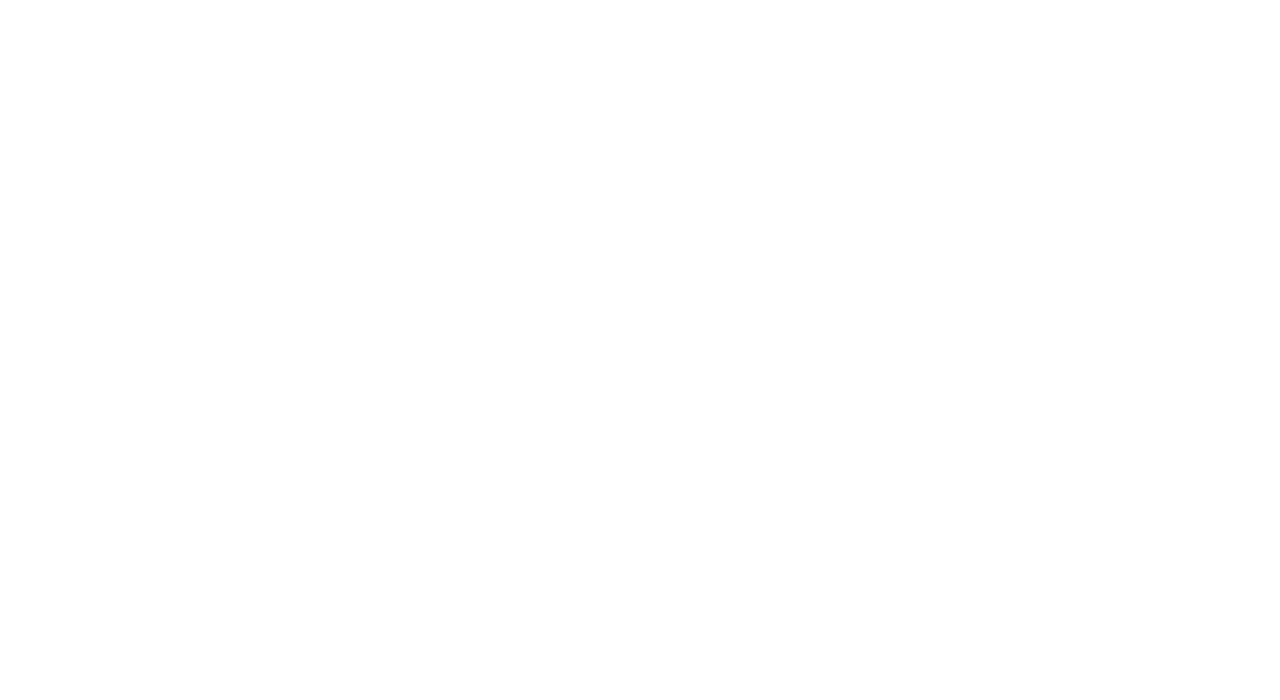
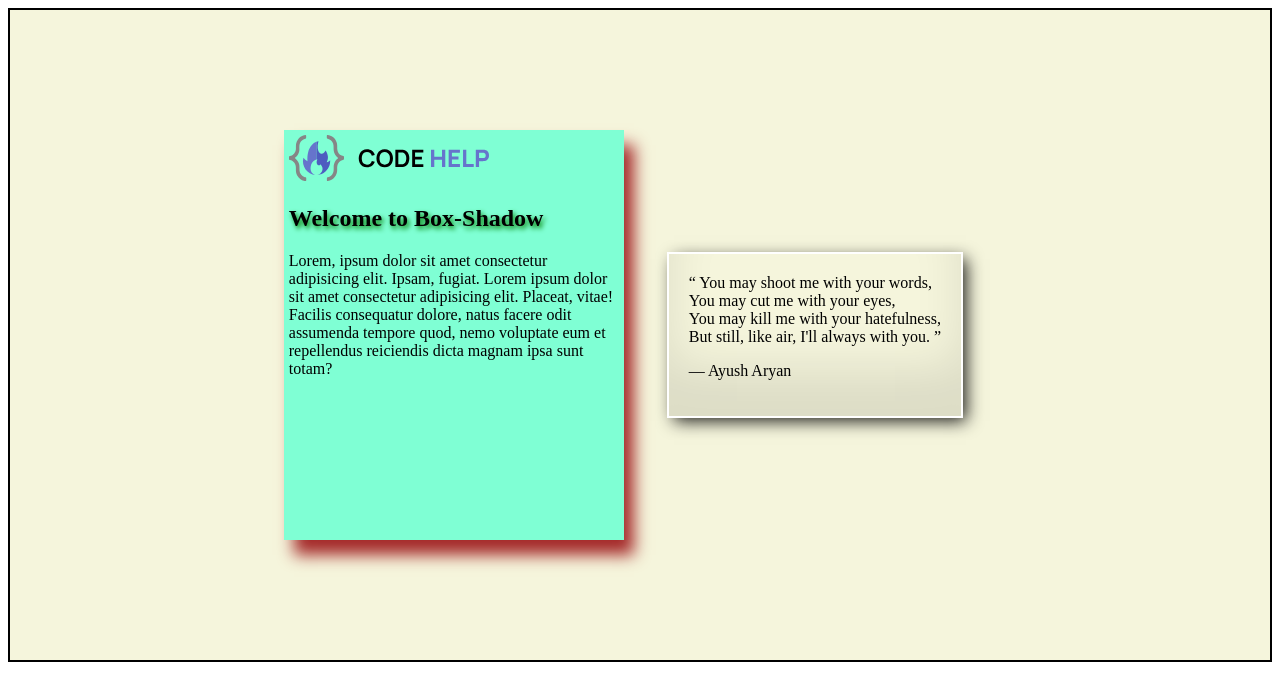
Before and after one commit to DrackoDrain/Love_Babbar_webdev, a plain HTML site: page Lectures/Lecture 22/Box-Shadow.html in a window 1280 px wide. Drawn offline with Linux system fonts and the light colour scheme.

Commit message:
3rd sept 23 box-text-shadow

```diff
--- a/Lectures/Lecture 22/Box-Shadow.html
+++ b/Lectures/Lecture 22/Box-Shadow.html
@@ -4,13 +4,141 @@
     <meta charset="UTF-8">
     <meta name="viewport" content="width=device-width, initial-scale=1.0">
     <title>Box-Shadow and Text-Shadow </title>
+
+    <style>
+
+        :root{
+            --primary-color: brown;
+            --custom-width: 330px;
+
+        }
+        /* *{
+            margin: 0 auto;
+
+        } */
+
+        .container{
+
+            height: 650px;
+            background-color: beige;
+            border: 2px solid black;
+            display: flex;
+            justify-content: center;
+            align-items: center;
+
+
+        }
+
+        .box{
+            width: var(--custom-width);
+            height: 400px;
+            background-color: aquamarine;
+            margin: 5px;
+            padding: 5px;
+            /* box-shadow: 10px 15px brown; */
+
+
+            /* x-offset, y-offset, blur-radius, color */
+            box-shadow: 10px 15px 15px var(--primary-color);
+
+
+             /* x-offset, y-offset, blur-radius, spread-radius, color */
+            /* box-shadow: 10px 15px 5px 20px brown; */
+
+            /* box-shadow: 10px 15px 5px 20px rgba(0, 0, 0, 0.9); */
+
+            /* box-shadow: inset 10px 15px brown; */
+
+            /* box-shadow: 10px 15px red, 15px 8px green; */
+        }
+        #head1{
+            /* x-offset, y-offset, blur-radius, color */
+            text-shadow: 2px 3px 5px green;
+            /* By default shadow color is black */
+
+            /* text-shadow: yellow 5px 10px; */
+        }
+
+        blockquote {
+  padding: 20px;
+  box-shadow:
+    inset 0 -3em 3em rgba(0, 0, 0, 0.1),
+    0 0 0 2px rgb(255, 255, 255),
+    0.3em 0.3em 1em rgba(0, 0, 0, 0.9);
+}
+
+    </style>
 </head>
 <body>
-    <section>
-        <body>
 
-        </body>
-    </section>
+    <div class="container">
+        <div class="box">
+            <img src="logo.svg" alt="">
+            <h2 id="head1">Welcome to Box-Shadow</h2>
+            <p>Lorem, ipsum dolor sit amet consectetur adipisicing elit. Ipsam, fugiat. Lorem ipsum dolor sit amet consectetur adipisicing elit. Placeat, vitae! Facilis consequatur dolore, natus facere odit assumenda tempore quod, nemo voluptate eum et repellendus reiciendis dicta magnam ipsa sunt totam?</p>
+        </div>
+
+        <blockquote>
+            <q>
+              You may shoot me with your words,<br />
+              You may cut me with your eyes,<br />
+              You may kill me with your hatefulness,<br />
+              But still, like air, I'll always with you.
+            </q>
+            <p>&mdash; Ayush Aryan </p>
+          </blockquote>
+    </div>
+
 
 </body>
 </html>
+
+
+<!--
+    BOX-SHADOWS
+
+    /* Keyword values */
+box-shadow: none;
+
+/* offset-x | offset-y | color */
+box-shadow: 60px -16px teal;
+
+/* offset-x | offset-y | blur-radius | color */
+box-shadow: 10px 5px 5px black;
+
+/* offset-x | offset-y | blur-radius | spread-radius | color */
+box-shadow: 2px 2px 2px 1px rgba(0, 0, 0, 0.2);
+
+/* inset | offset-x | offset-y | color */
+box-shadow: inset 5em 1em gold;
+
+/* Any number of shadows, separated by commas */
+box-shadow:
+  3px 3px red,
+  -1em 0 0.4em olive;
+ -->
+
+
+
+<!--
+
+    TEXT-SHADOWS
+
+/* offset-x | offset-y | blur-radius | color */
+text-shadow: 1px 1px 2px black;
+
+/* color | offset-x | offset-y | blur-radius */
+text-shadow: #fc0 1px 0 10px;
+
+/* offset-x | offset-y | color */
+text-shadow: 5px 5px #558abb;
+
+/* color | offset-x | offset-y */
+text-shadow: white 2px 5px;
+
+/* offset-x | offset-y
+/* Use defaults for color and blur-radius */
+text-shadow: 5px 10px;
+
+
+ -->
```
Also changed, not shown: Lectures/Lecture 22/logo.svg (added).
